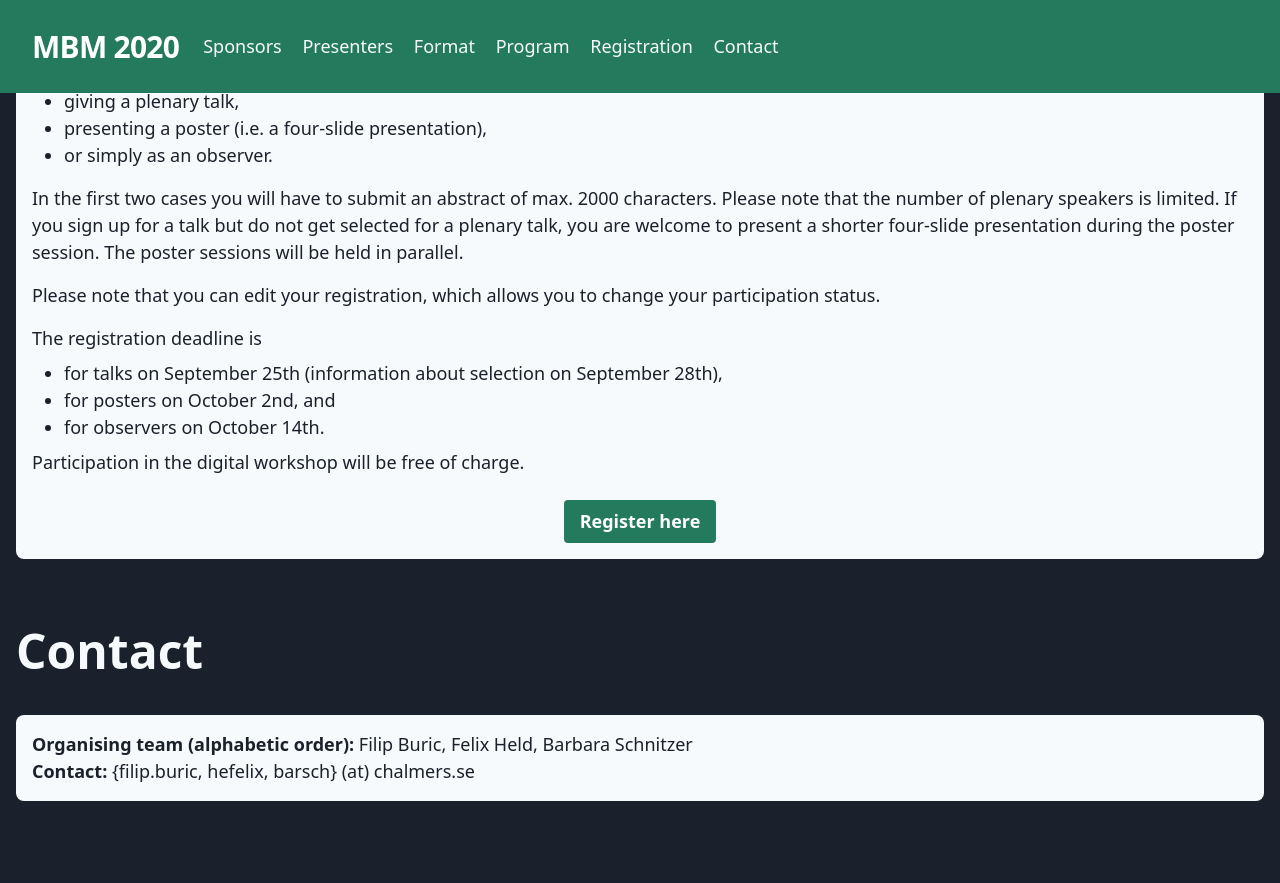
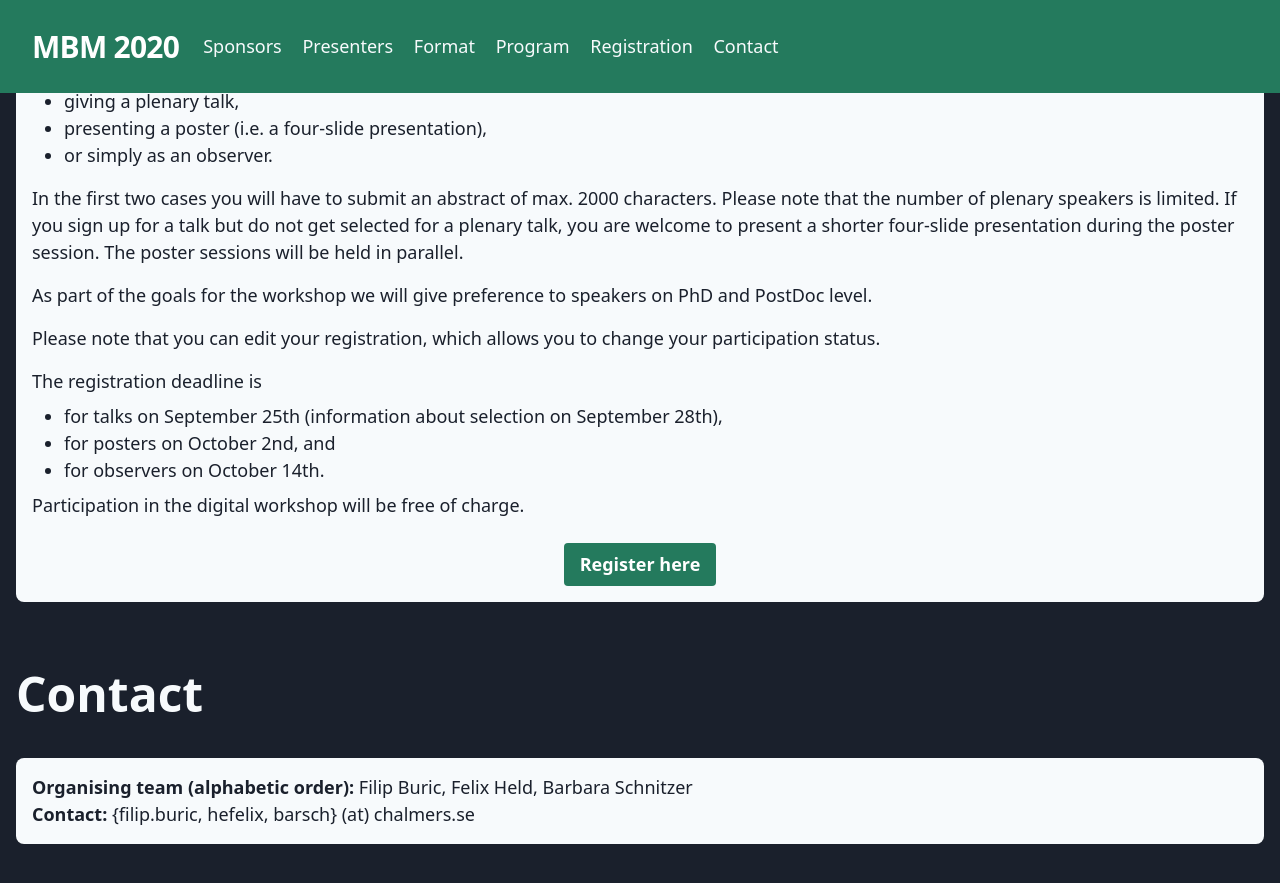
Before and after one commit to mbmworkshop/mbm, a Jekyll site: the page built from index.html, in a window 1280 px wide and 900 px high, scrolled down 5145 px. Shown: the top 883 px of the window. Built offline with Jekyll 4.4.1, drawn with Linux system fonts in a browser that asks for light colours; before the commit the page ends 6002 px from its top, so only the background shows below that.

Commit message:
note about preference to phd students/postdocs

```diff
--- a/index.html
+++ b/index.html
@@ -236,6 +236,10 @@ layout: mbm2020
         will be held in parallel.
       </p>
       <p class="my-2">
+        As part of the goals for the workshop we will give preference to
+        speakers on PhD and PostDoc level.
+      </p>
+      <p class="my-2">
         Please note that you can edit your registration, which allows you
         to change your participation status.
       </p>
```
